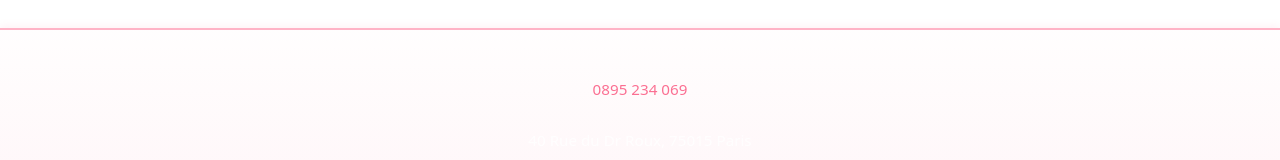
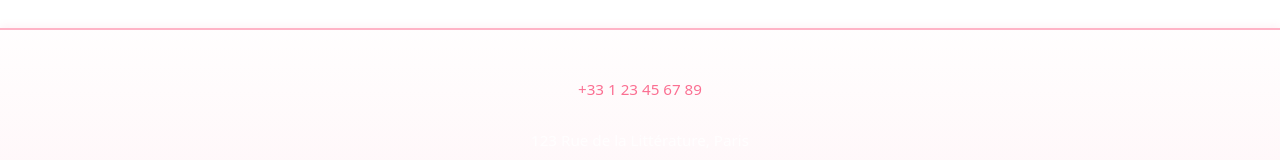
Before and after one commit to adsevenday/react-, a React (Vite) app: page /advanced in a window 1280 px wide. Shown: the part 1000-1160 px from the top of the page. Built offline with nearby package versions, Linux system fonts and the light colour scheme; the HTML template or start-up script is replaced by a standard one.

Commit message:
Revert "fix: fixing"
This reverts commit ed64d143a024d5c0b7eac85d506a45be64961f0b.

```diff
--- a/src/pages/AdvancedSearch.tsx
+++ b/src/pages/AdvancedSearch.tsx
@@ -117,10 +117,10 @@ function AdvancedSearch() {
         )}
       </div>
       <Footer
-        number="0895 234 069"
-        adress="40 Rue du Dr Roux, 75015 Paris"
-        logoInsta="https://www.instagram.com/supinfo/"
-        LogoX="https://www.youtube.com/watch?v=bbZ837Wjj1k&list=RDbbZ837Wjj1k&start_radio=1"
+        number="+33 1 23 45 67 89"
+        adress="123 Rue de la Littérature, Paris"
+        logoInsta="https://instagram.com"
+        LogoX="https://x.com"
       />
     </>
   );
--- a/src/pages/BookDetails.tsx
+++ b/src/pages/BookDetails.tsx
@@ -104,10 +104,10 @@ function BookDetails() {
       </div>
 
       <Footer
-        number="0895 234 069"
-        adress="40 Rue du Dr Roux, 75015 Paris"
-        logoInsta="https://www.instagram.com/supinfo/"
-        LogoX="https://www.youtube.com/watch?v=bbZ837Wjj1k&list=RDbbZ837Wjj1k&start_radio=1"
+        number="+33 1 23 45 67 89"
+        adress="123 Rue de la Littérature, Paris"
+        logoInsta="https://instagram.com"
+        LogoX="https://x.com"
       />
     </>
   );
--- a/src/pages/Home.tsx
+++ b/src/pages/Home.tsx
@@ -147,10 +147,10 @@ function Home() {
       </div>
 
       <Footer
-        number="0895 234 069"
-        adress="40 Rue du Dr Roux, 75015 Paris"
-        logoInsta="https://www.instagram.com/supinfo/"
-        LogoX="https://www.youtube.com/watch?v=bbZ837Wjj1k&list=RDbbZ837Wjj1k&start_radio=1"
+        number="+33 1 23 45 67 89"
+        adress="123 Rue de la Littérature, Paris"
+        logoInsta="https://instagram.com"
+        LogoX="https://x.com"
       />
     </>
   );
```
